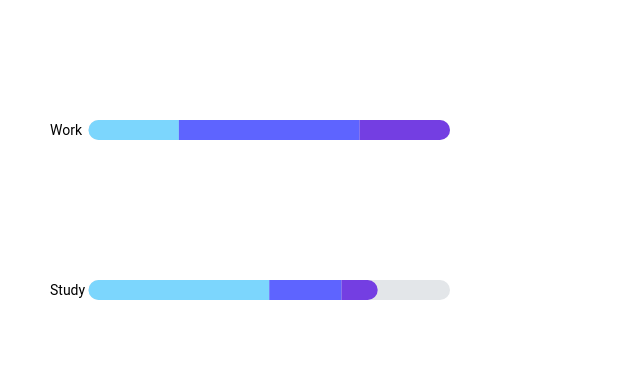
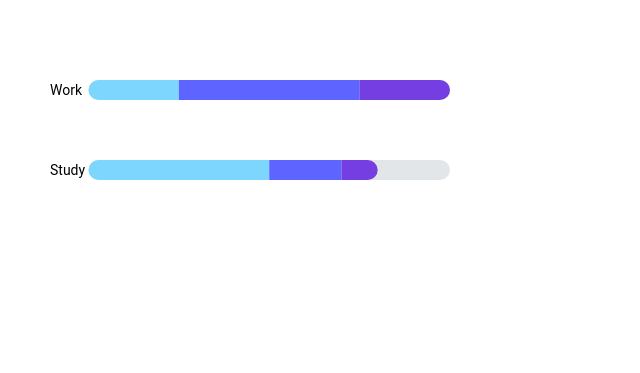
Before and after one commit to RobinWeitzel/TimeCharts, a website: page index.html in a window 1280 px wide. Shown: the whole page, without its empty margins (0-640 px from the left). Drawn offline with Linux system fonts and the light colour scheme.

```diff
--- a/index.html
+++ b/index.html
@@ -37,7 +37,7 @@
     </style>
 </head>
 <body>
-    <div id="container" style="width: 400px; height: 40vh;"></div>
+    <div id="container" style="width: 400px; height: 20vh;"></div>
 
     <script>
         const chart = new TimeCharts.Barchart("#container", {
```
Also changed, not shown: readme/image1.PNG.
